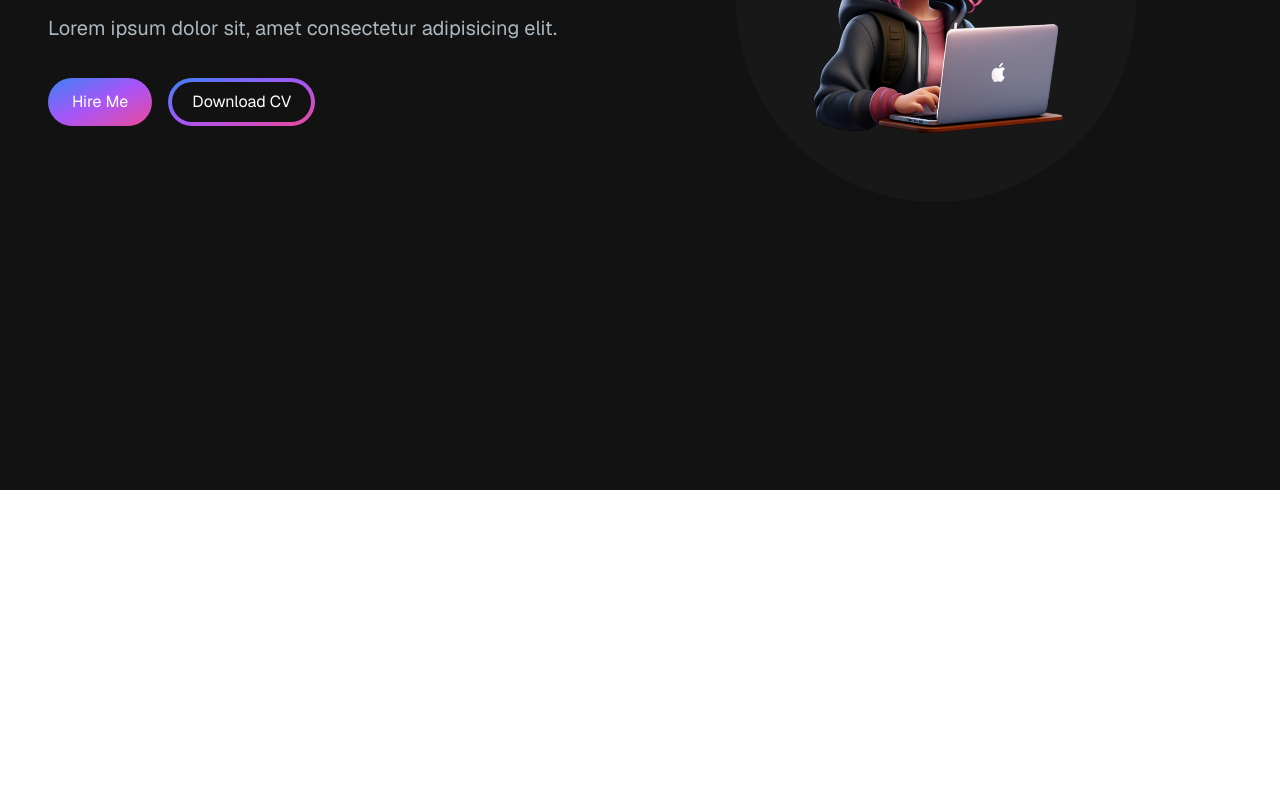
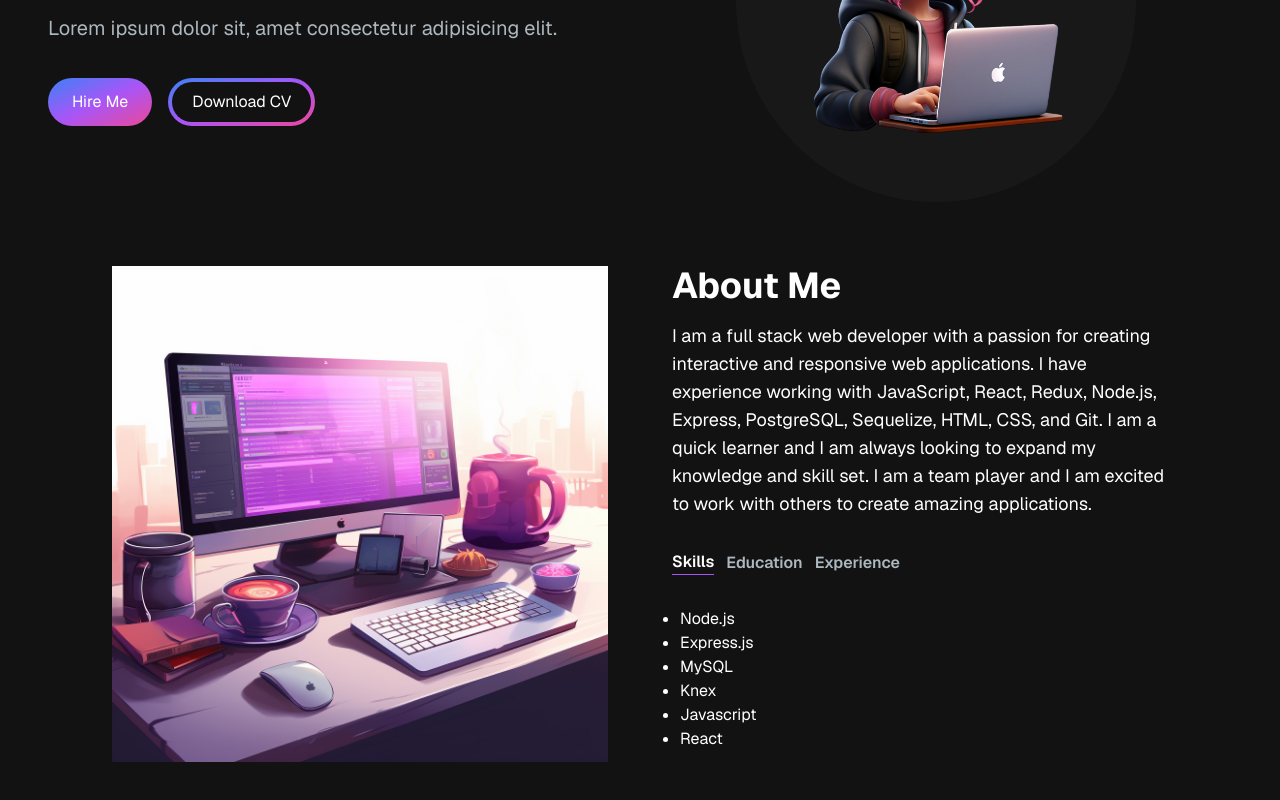
Before and after one commit to karlasanc/karlasanchez.us, a Next.js app in the folder portfolio-website/: page / in a window 1280 px wide. Shown: the part 310-1110 px from the top of the page. Before the commit the page ends 800 px from the top, so only its background shows below. Built offline with nearby package versions, Linux system fonts and the light colour scheme.

Commit message:
Created about me section

```diff
--- /dev/null
+++ b/portfolio-website/src/app/components/AboutSection.jsx
@@ -0,0 +1,93 @@
+"use client";
+import React, { useTransition, useState } from "react";
+import Image from "next/image";
+import TabButton from "./TabButton";
+
+// tab content
+const TAB_DATA = [
+  {
+    title: "Skills",
+    id: "skills",
+    content: (
+      <ul className="list-disc pl-2">
+        <li>Node.js</li>
+        <li>Express.js</li>
+        <li>MySQL</li>
+        <li>Knex</li>
+        <li>Javascript</li>
+        <li>React</li>
+      </ul>
+    ),
+  },
+  {
+    title: "Education",
+    id: "education",
+    content: (
+      <ul className="list-disc pl-2">
+        <li>University of Arizona Global Campus</li>
+        <li>Bachelor's of Science in Computer Software Technology</li>
+      </ul>
+    ),
+  },
+  {
+    title: "Experience",
+    id: "experience",
+    content: (
+      <ul className="list-disc pl-2">
+        <li>Insurance Professional, USAA</li>
+        <li>Technical Support Specialist, Pearson Clinical</li>
+      </ul>
+    ),
+  },
+];
+
+const AboutSection = () => {
+  // Tab-Stated to determine which tab is open
+  const [tab, setTab] = useState("skills");
+
+  // Tab-Transition that handles & updates tab transition & state
+  const [isPending, startTransition] = useTransition();
+  const handleTabChange = (id) => {
+    startTransition(() => {
+      setTab(id);
+    });
+  };
+
+  return (
+    <section className="text-white">
+      <div className="md:grid md:grid-cols-2 gap-8 items-center py-8 px-4 xl:gap-16 sm:py-16 xl:px-16">
+        <Image src="/images/about-image.png" width={500} height={500} alt="about-me image" />
+        <div className="mt-4 md:mt-0 text-left flex flex-col h-full">
+          <h2 className="text-4xl font-bold  text-white mb-4">About Me</h2>
+          <p className="text-base lg:text-lg">
+            I am a full stack web developer with a passion for creating interactive and responsive web applications. I
+            have experience working with JavaScript, React, Redux, Node.js, Express, PostgreSQL, Sequelize, HTML, CSS,
+            and Git. I am a quick learner and I am always looking to expand my knowledge and skill set. I am a team
+            player and I am excited to work with others to create amazing applications.
+          </p>
+
+          {/* tab buttons */}
+          <div className="flex flex-row mt-8">
+            <TabButton selectTab={() => handleTabChange("skills")} active={tab === "skills"}>
+              {" "}
+              Skills{" "}
+            </TabButton>
+            <TabButton selectTab={() => handleTabChange("education")} active={tab === "education"}>
+              {" "}
+              Education{" "}
+            </TabButton>
+            <TabButton selectTab={() => handleTabChange("experience")} active={tab === "experience"}>
+              {" "}
+              Experience{" "}
+            </TabButton>
+          </div>
+
+          {/* displays tab data */}
+          <div className="mt-8">{TAB_DATA.find((t) => t.id === tab).content}</div>
+        </div>
+      </div>
+    </section>
+  );
+};
+
+export default AboutSection;
--- /dev/null
+++ b/portfolio-website/src/app/components/TabButton.jsx
@@ -0,0 +1,14 @@
+import React from "react";
+
+const TabButton = ({ active, selectTab, children }) => {
+  // styling classes based on active tab
+  const buttonClasses = active ? "text-white border-purple-500 border-b" : "text-[#ADB7BE]";
+
+  return (
+    <button onClick={selectTab}>
+      <p className={`mr-3 font-semibold hover:text-white ${buttonClasses}`}>{children}</p>
+    </button>
+  );
+};
+
+export default TabButton;
--- a/portfolio-website/src/app/page.js
+++ b/portfolio-website/src/app/page.js
@@ -1,6 +1,6 @@
-import Image from "next/image";
 import HeroSection from "./components/HeroSection";
 import Navbar from "./components/Navbar";
+import AboutSection from "./components/AboutSection";
 
 export default function Home() {
   return (
@@ -8,6 +8,7 @@
       <Navbar />
       <div className="container mt-24 mx-auto px-12 py-4">
         <HeroSection />
+        <AboutSection />
       </div>
     </main>
   );
```
Also changed, not shown: portfolio-website/public/images/about-image.png (renamed from portfolio-website/public/images/about-image (1).png).
